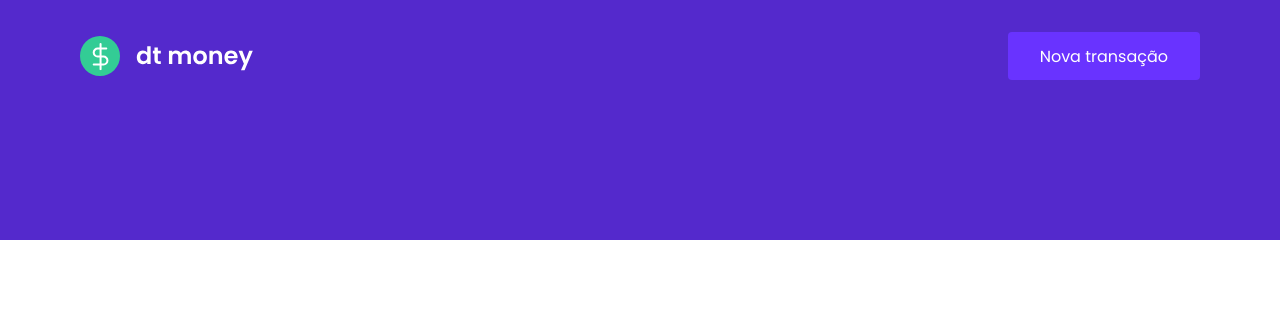
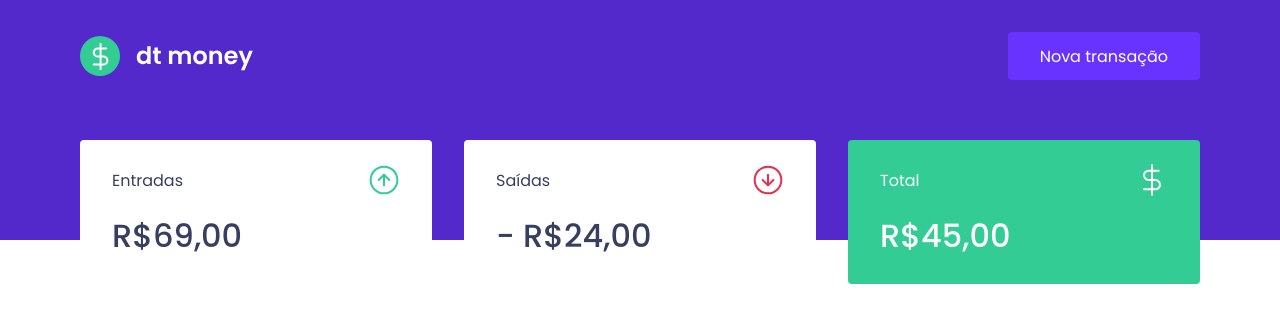
Before and after one commit to lucasbdias/Ignite-React, a React (Create React App) app in the folder chpt2-dtmoney/: page / in a window 1280 px wide. Shown: the top 322 px of the page. Built offline with nearby package versions, Linux system fonts and the light colour scheme.

Commit message:
feat: 🎸 Dashboard and Summary components

```diff
--- a/chpt2-dtmoney/public/index.html
+++ b/chpt2-dtmoney/public/index.html
@@ -8,7 +8,7 @@
 
   <link rel="stylesheet" href="favicon.png" type="image/png">
   <link rel="preconnect" href="https://fonts.googleapis.com">
-  <link href="https://fonts.googleapis.com/css2?family=Poppins:wght@400;600&display=swap" rel="stylesheet">
+  <link href="https://fonts.googleapis.com/css2?family=Poppins:wght@400;500;600&display=swap" rel="stylesheet">
 
   <title>dtmoney</title>
 </head>
--- a/chpt2-dtmoney/src/App.tsx
+++ b/chpt2-dtmoney/src/App.tsx
@@ -1,11 +1,13 @@
 import { GlobalStyle } from "./styles/globals";
 
 import { Header } from "./components/Header";
+import { Dashboard } from "./components/Dashboard";
 
 export function App() {
   return (
     <>
       <Header />
+      <Dashboard />
       <GlobalStyle />
     </>
   );
--- /dev/null
+++ b/chpt2-dtmoney/src/components/Dashboard/index.tsx
@@ -0,0 +1,11 @@
+import { Summary } from '../Summary';
+
+import * as S from './styles';
+
+export function Dashboard() {
+  return (
+    <S.Container>
+      <Summary />
+    </S.Container>
+  );
+};
--- /dev/null
+++ b/chpt2-dtmoney/src/components/Dashboard/styles.ts
@@ -0,0 +1,7 @@
+import styled from 'styled-components';
+
+export const Container = styled.main`
+  max-width: 1120px;
+  margin: 0 auto;
+  padding: 2.5rem 1rem;
+`;
--- /dev/null
+++ b/chpt2-dtmoney/src/components/Summary/index.tsx
@@ -0,0 +1,33 @@
+import incomeImg from '../../assets/income.svg';
+import outcomeImg from '../../assets/outcome.svg';
+import totalImg from '../../assets/total.svg';
+
+import * as S from './styles';
+
+export function Summary() {
+  return (
+    <S.Container>
+      <div>
+        <header>
+          <p>Entradas</p>
+          <img src={incomeImg} alt="Entradas" />
+        </header>
+        <strong>R$69,00</strong>
+      </div>
+      <div>
+        <header>
+          <p>Saídas</p>
+          <img src={outcomeImg} alt="Entradas" />
+        </header>
+        <strong>- R$24,00</strong>
+      </div>
+      <div className="highlight-background">
+        <header>
+          <p>Total</p>
+          <img src={totalImg} alt="Entradas" />
+        </header>
+        <strong>R$45,00</strong>
+      </div>
+    </S.Container>
+  );
+};
--- /dev/null
+++ b/chpt2-dtmoney/src/components/Summary/styles.ts
@@ -0,0 +1,34 @@
+import styled from 'styled-components';
+
+export const Container = styled.div`
+  display: grid;
+  grid-template-columns: repeat(3, 1fr);
+  gap: 2rem;
+  margin-top: -8.75rem;
+
+  div {
+    background-color: var(--shape);
+    padding: 1.5rem 2rem;
+    border-radius: .25rem;
+    color: var(--text-title);
+
+    header {
+      display: flex;
+      align-items: center;
+      justify-content: space-between;
+    }
+
+    strong {
+      display: block;
+      margin-top: 1rem;
+      font-size: 2rem;
+      font-weight: 500;
+      line-height: 3rem;
+    }
+
+    &.highlight-background {
+      background-color: var(--green);
+      color: #FFF;
+    }
+  }
+`;
--- a/chpt2-dtmoney/src/styles/globals.ts
+++ b/chpt2-dtmoney/src/styles/globals.ts
@@ -3,13 +3,13 @@
 export const GlobalStyle = createGlobalStyle`
   :root {
     --background: #f0f2f5;
+    --shape: #FFF;
 
     --text-title: #363F5F;
     --text-body: #969CB3;
 
-    --shape: #FFF;
-
     --red: #E52E4D;
+    --green: #33CC95;
     --blue: #5429CC;
     --blue-light: #6933FF;
   }
```
